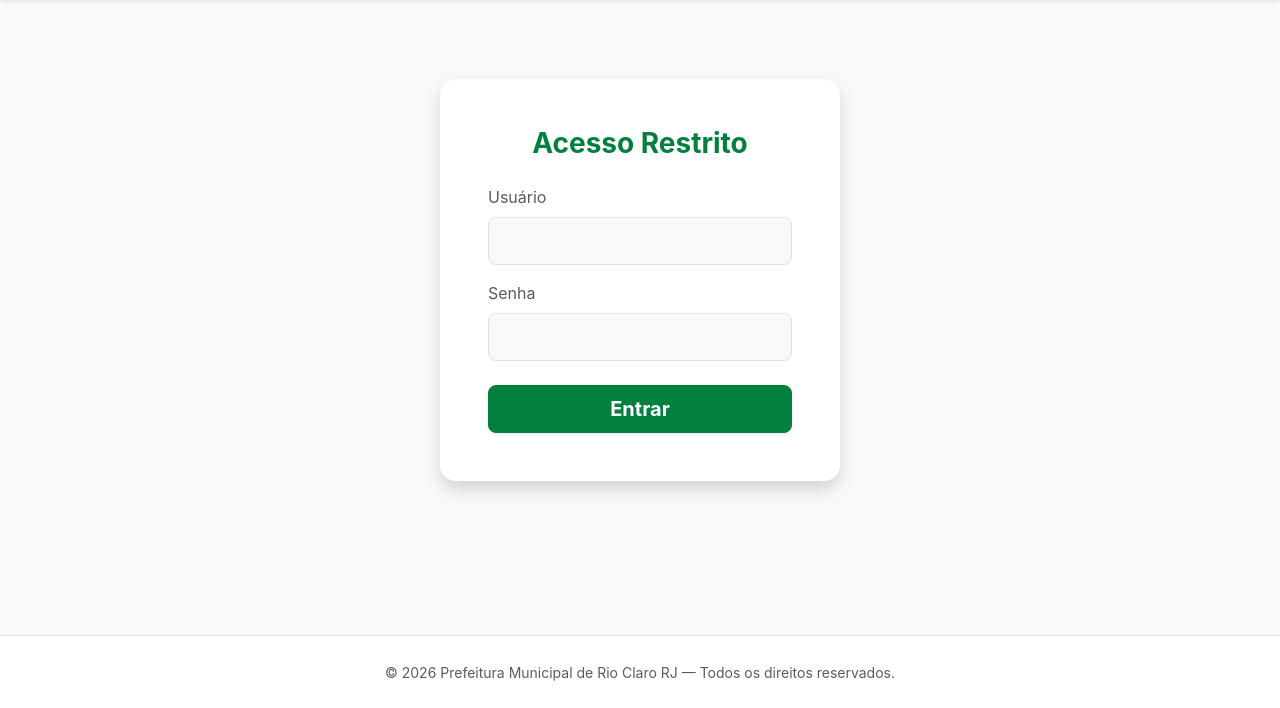
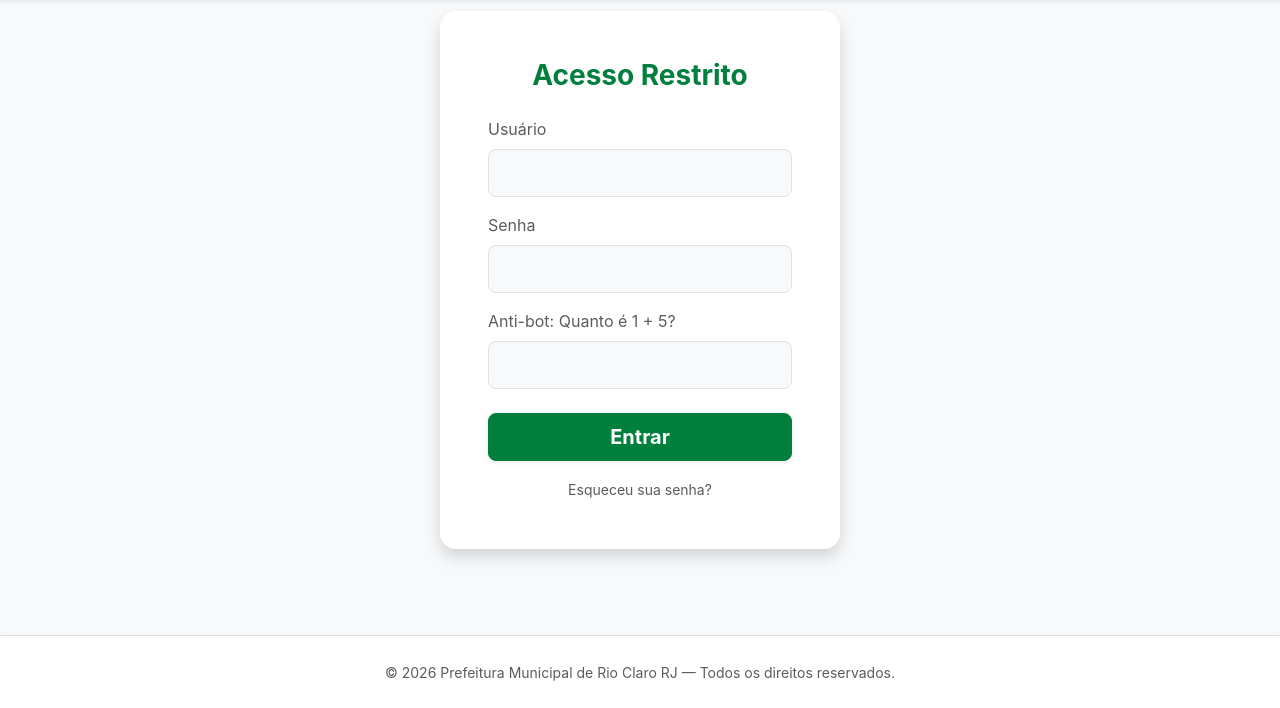
Before and after one commit to DalmoVieira/agendamento, a PHP site: page /login.php in a window 1280 px wide. Shown: the part 92-800 px from the top of the page. Run offline with PHP 8.4, Linux system fonts and the light colour scheme.

Commit message:
feat: Adiciona captcha matematico nativo anti-bot e fluxo de recuperacao de senha

```diff
--- a/login.php
+++ b/login.php
@@ -5,6 +5,11 @@ if (isset($_SESSION['user_id'])) {
     header("Location: /admin/index.php");
     exit;
 }
+
+// Generate Math Captcha
+$num1 = rand(1, 9);
+$num2 = rand(1, 9);
+$_SESSION['captcha_answer'] = $num1 + $num2;
 ?>
 
 <div class="container d-flex justify-content-center align-items-center" style="min-height: 70vh;">
@@ -19,11 +24,18 @@ if (isset($_SESSION['user_id'])) {
                     <label for="username" class="form-label text-muted">Usuário</label>
                     <input type="text" class="form-control form-control-lg bg-light" id="username" name="username" required>
                 </div>
-                <div class="mb-4">
+                <div class="mb-3">
                     <label for="password" class="form-label text-muted">Senha</label>
                     <input type="password" class="form-control form-control-lg bg-light" id="password" name="password" required>
                 </div>
-                <button type="submit" class="btn btn-primary btn-lg w-100 fw-bold shadow-sm" id="btnLogin">Entrar</button>
+                <div class="mb-4">
+                    <label for="captcha" class="form-label text-muted">Anti-bot: Quanto é <?php echo $num1; ?> + <?php echo $num2; ?>?</label>
+                    <input type="number" class="form-control form-control-lg bg-light" id="captcha" name="captcha" required>
+                </div>
+                <button type="submit" class="btn btn-primary btn-lg w-100 fw-bold shadow-sm mb-3" id="btnLogin">Entrar</button>
+                <div class="text-center">
+                    <a href="/recuperar_senha.php" class="text-decoration-none text-muted"><small>Esqueceu sua senha?</small></a>
+                </div>
             </form>
         </div>
     </div>
```
Also changed, not shown: api/auth.php (+9 -3 lines), recuperar_senha.php (added, +29 -0 lines).
